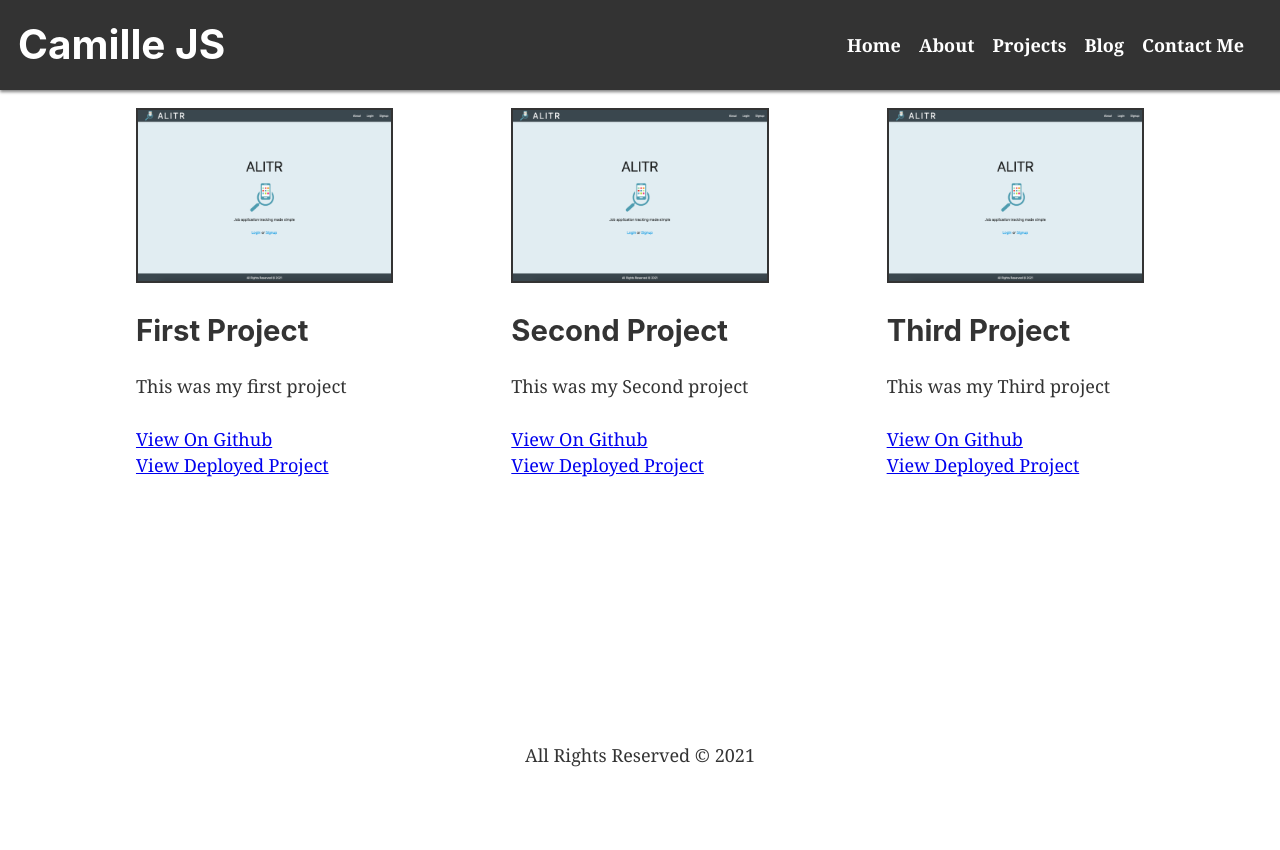
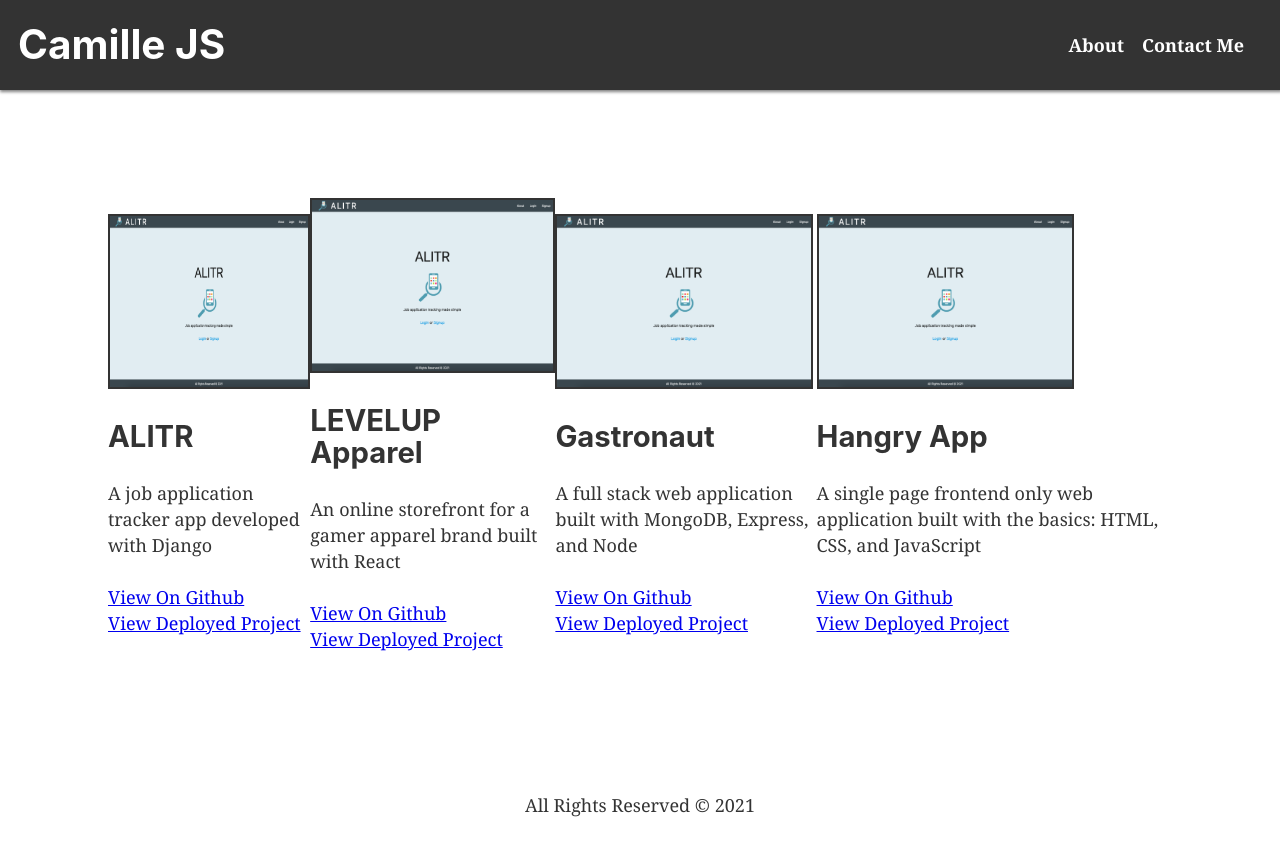
Before and after one commit to cocampo0915/My-Portfolio, a Gatsby site: page /projects in a window 1280 px wide. Before the commit the page ends 800 px from the top, so only its background shows below. Built offline with nearby package versions, Linux system fonts and the light colour scheme; Gatsby itself is replaced by a stand-in of ours.

Commit message:
wip: adds projects and skills to main page

```diff
--- a/src/components/header.js
+++ b/src/components/header.js
@@ -12,16 +12,7 @@
         <nav>
             <ul>
                 <li>
-                    <Link to="/">Home</Link>
-                </li>
-                <li>
                     <Link to="/about">About</Link>
-                </li>
-                <li>
-                    <Link to="/projects">Projects</Link>
-                </li>
-                <li>
-                    <Link to="/blog">Blog</Link>
                 </li>
                 <li>
                     <Link to="/contact">Contact Me</Link>
--- a/src/data/projects.json
+++ b/src/data/projects.json
@@ -1,21 +1,28 @@
 [
     {
-        "title": "First Project",
-        "description": "This was my first project",
+        "title": "ALITR",
+        "description": "A job application tracker app developed with Django",
         "githubLink": "https://github.com/myDeveloperJourney",
         "deployedLink": "https://supercoolsite.com",
         "image": "images/alitr-homepage.png"
     },
     {
-        "title": "Second Project",
-        "description": "This was my Second project",
+        "title": "LEVELUP Apparel",
+        "description": "An online storefront for a gamer apparel brand built with React",
         "githubLink": "https://github.com/myDeveloperJourney",
         "deployedLink": "https://supercoolsite.com",
         "image": "images/alitr-homepage.png"
     },
     {
-        "title": "Third Project",
-        "description": "This was my Third project",
+        "title": "Gastronaut",
+        "description": "A full stack web application built with MongoDB, Express, and Node",
+        "githubLink": "https://github.com/myDeveloperJourney",
+        "deployedLink": "https://supercoolsite.com",
+        "image": "images/alitr-homepage.png"
+    },
+    {
+        "title": "Hangry App",
+        "description": "A single page frontend only web application built with the basics: HTML, CSS, and JavaScript",
         "githubLink": "https://github.com/myDeveloperJourney",
         "deployedLink": "https://supercoolsite.com",
         "image": "images/alitr-homepage.png"
--- a/src/styles/reset.css
+++ b/src/styles/reset.css
@@ -34,6 +34,16 @@
 section,
 summary {
     display: block;
+}
+
+main {
+    margin-left: 5rem;
+    margin-right: 5rem;
+}
+
+section {
+    margin-top: 5rem;
+    margin-bottom: 5rem;
 }
 
 audio,
```
Also changed, not shown: src/pages/index.js (+46 -1 lines).
